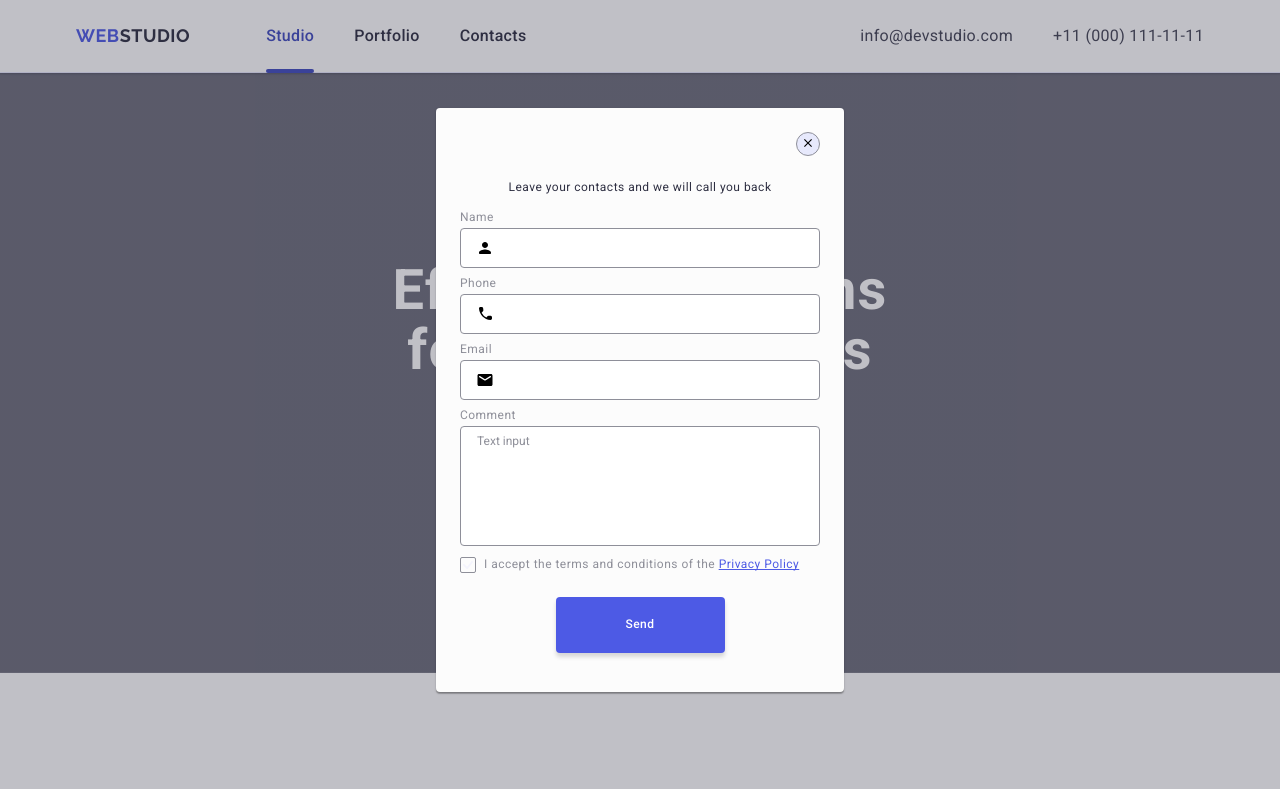
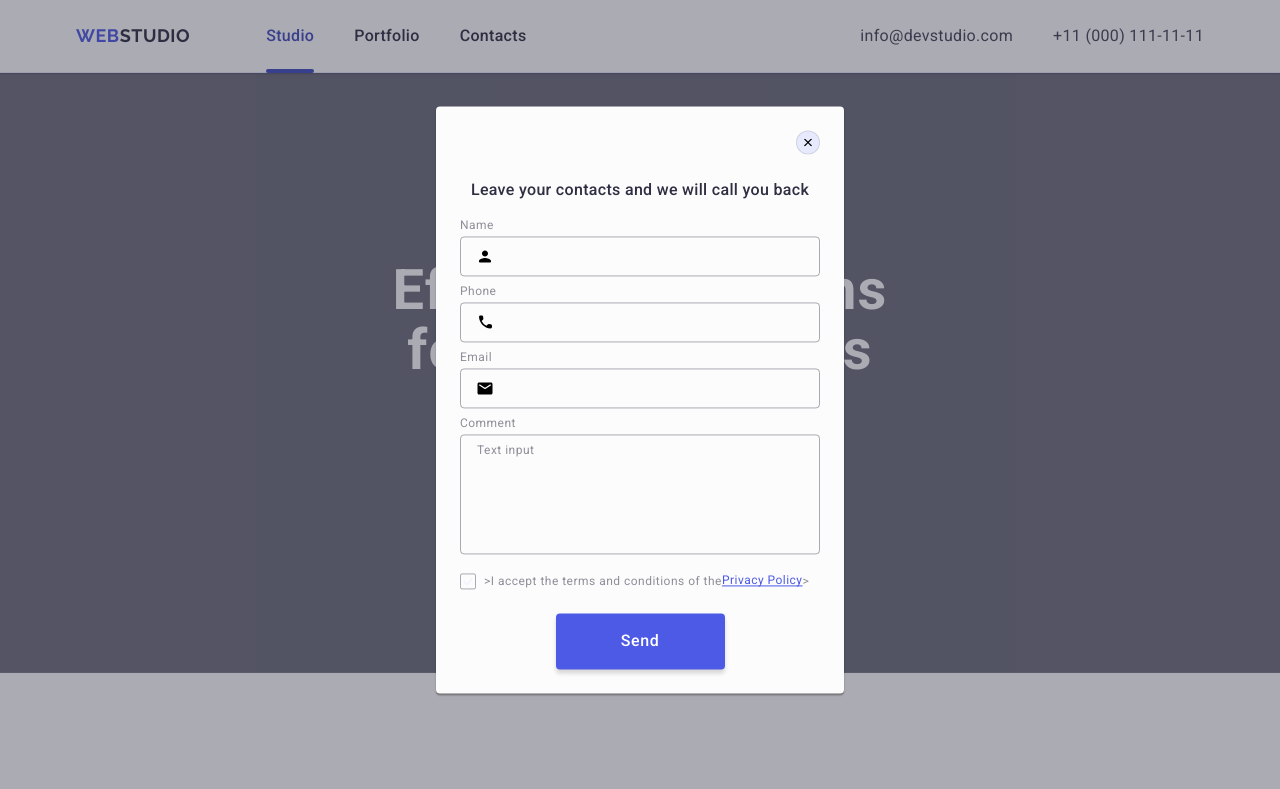
Before and after one commit to KovalchukODS/goit-markup-hw-05, a plain HTML site: page index.html in a window 1280 px wide. Shown: the top 789 px of the page. Drawn offline with nearby package versions, Linux system fonts and the light colour scheme.

Commit message:
hotfix/v1.1

```diff
--- a/css/style.css
+++ b/css/style.css
@@ -398,7 +398,7 @@ color: var(--Iris);
 	font-weight: 500;
 	color: var(--White);
 }
-.p-limited{
+.footer-title:nth-of-type(1){
 		max-width: 264px;
 }
 .socials-icons{
@@ -420,7 +420,7 @@ color: var(--Iris);
 	left: 0;
 	width: 100%;
 	height: 100%;
-	background-color: var(--NavyBlueModal);
+	background-color: rgba(46, 47, 66, 0.4);
 
 	opacity: 0;
 	visibility: hidden;
@@ -448,34 +448,47 @@ color: var(--Iris);
 	line-height: 1.17;
 	letter-spacing: 0.04em;
 	color: var(--LightSlate);
+	transition: transform 250ms cubic-bezier(0.4, 0, 0.2, 1);
 	transform: translate(-50%, -50%);
 }
 
 .modal-btn-close {
 	position: absolute;
+	display: flex;
+	align-items: center;
+	justify-content: center;
+	padding: 0;
 	top: 24px;
 	right: 24px;
 	width: 24px;
 	height: 24px;
 	border-radius: 50%;
-	border:1px solid var(--LightSlate);
+	border: 1px solid rgba(0, 0, 0, 0.1);
 	background-color: var(--CornFlower);
-	transition: border-color 250ms cubic-bezier(0.4, 0, 0.2, 1);
+	transition: background-color 250ms cubic-bezier(0.4, 0, 0.2, 1), border 250ms cubic-bezier(0.4, 0, 0.2, 1);
 }
 .modal-btn-close:focus, .modal-btn-close:hover{
 	fill: var(--White);
 	background-color: var(--Ocean);
+	border: none;
 }
 
-.modal-form-title {
+.modal-form-title{
 	margin-bottom: 16px;
+	font-weight: 500;
+	font-size: 16px;
+	line-height: 1.5;
 	text-align: center;
+	letter-spacing: 0.02em;
 	color: var(--NavyBlue);
 }
 .modal-form {
 }
 .modal-form-box{
 	margin-bottom: 8px;
+}
+.modal-form-box:nth-of-type(4){
+	margin-bottom: 16px;
 }
 .modal-form-label {
 	display: block;
@@ -489,20 +502,23 @@ color: var(--Iris);
 	width: 100%;
 	height: 40px;
 	padding: 11px 12px 11px 38px;
-	border: 1px solid var(--LightSlate);
+	border: 1px solid rgba(46, 47, 66, 0.4);
 	border-radius: 4px;
+	background-color: transparent;
 	outline: transparent;
 	transition: border-color 250ms cubic-bezier(0.4, 0, 0.2, 1);
 }
 .modal-form-input:focus{
-	border-color: var(--Ocean);
+	border-color: var(--Iris);
 }
 
 .modal-form-svg{
 	fill: black;
+	left: 16px;
 	position: absolute;
-	top: 8px;
-	left: 16px;
+	top: 50%;
+	transform: translateY(-50%);
+	transition: fill 250ms cubic-bezier(0.4, 0, 0.2, 1);
 }
 .modal-form-textarea{
 	resize: none;
@@ -511,11 +527,16 @@ color: var(--Iris);
 	border-radius: 4px;
 	width: 100%;
 	height: 120px;
-	border: 1px solid var(--LightSlate);
+	border: 1px solid rgba(46, 47, 66, 0.4);
+	line-height: 1.17;
+	letter-spacing: 0.04em;
+	color: rgba(46, 47, 66, 0.4);
+	background-color: transparent;
+	outline: transparent;
 	transition: border-color 250ms cubic-bezier(0.4, 0, 0.2, 1);
 }
 .modal-form-textarea:focus{
-	border-color: var(--Ocean);
+	border-color: var(--Iris);
 }
 .modal-form-textarea::placeholder{
 	color: var(--LightSlate);
@@ -524,19 +545,24 @@ color: var(--Iris);
 	margin-bottom: 24px;
 }
 .modal-form-agreement-checkbox:checked + .modal-form-agreement-label > .modal-form-custom-checkbox{
+	 border: none;
+	 fill: var(--Iris);
 	background-color: var(--Ocean);
 	border-color: var(--Ocean);
 }
 .modal-form-custom-checkbox{
+	display: inline-flex;
+	align-items: center;
+	justify-content: center;
 	margin-right: 8px;
 	width: 16px;
 	height: 16px;
 	border-radius: 2px;
-	border: 1px solid var(--LightSlate);
+	border: 1px solid rgba(46, 47, 66, 0.4);
+	fill: transparent;
 	cursor: pointer;
 	text-align: center;
-	transition: border-color 250ms cubic-bezier(0.4, 0, 0.2, 1),
-	background-color 250ms cubic-bezier(0.4, 0, 0.2, 1);
+	transition: background-color 250ms cubic-bezier(0.4, 0, 0.2, 1), border 250ms cubic-bezier(0.4, 0, 0.2, 1), fill 250ms cubic-bezier(0.4, 0, 0.2, 1);
 }
 .modal-form-agreement-label{
   display: flex;
@@ -563,10 +589,12 @@ color: var(--Iris);
 	box-shadow: 0 4px 4px 0 rgba(0, 0, 0, 0.15);
 	background: var(--Iris);
 	font-weight: 500;
+	font-size: 16px;
+	 line-height: 1.5;
 	letter-spacing: 0.04em;
 	text-align: center;
 	color: var(--White);
-	transition: background 250ms cubic-bezier(0.4, 0, 0.2, 1);
+	transition: background-color 250ms cubic-bezier(0.4, 0, 0.2, 1);
 }
 
 .modal-btn-submit:hover, .modal-btn-submit:focus{
--- a/index.html
+++ b/index.html
@@ -453,7 +453,7 @@
           <a href="./index.html" class="footer-logo logo"
             >Web<span class="logo-cloud">Studio</span></a
           >
-          <p class="footer-title p-limited">
+          <p class="footer-title">
             Increase the flow of customers and sales for your business with
             digital marketing & growth solutions.
           </p>
@@ -494,6 +494,8 @@
         <div class="footer-subscription">
           <p class="footer-title">Subscribe</p>
           <div class="subscription-box">
+            <form action="post">
+              <label for="user-sub-email">
                 <input
                   class="subscription-input"
                   type="email"
@@ -501,12 +503,14 @@
                   id="user-sub-email"
                   placeholder="E-mail"
                 />
-            <button class="button subscription-button">
+              </label>
+              <button type="submit" class="button subscription-button">
                 <span>Subscribe</span>
                 <svg class="subscription-svg" width="24" height="24">
                   <use href="./images/icons.svg#icon-plane"></use>
                 </svg>
               </button>
+            </form>
           </div>
         </div>
       </div>
@@ -566,30 +570,29 @@
             </div>
           </div>
           <div class="modal-form-box">
-            <label class="modal-form-label" for="user-message">Comment</label>
+            <label class="modal-form-label" for="user-comment">Comment</label>
             <textarea
               class="modal-form-textarea"
-              name="user-message"
-              id="user-message"
+              name="user-comment"
+              id="user-comment"
               placeholder="Text input"
             ></textarea>
           </div>
           <div class="modal-form-agreement">
             <input
               type="checkbox"
-              name=""
-              id="user-check"
+              name="user-agreed"
+              value="true"
+              id="user-privacy"
               class="modal-form-agreement-checkbox visually-hidden"
             />
-            <label class="modal-form-agreement-label" for="user-check"
+            <label class="modal-form-agreement-label" for="user-privacy"
               ><span class="modal-form-custom-checkbox">
                 <svg width="10" height="8">
-                  <use href="./images/icons.svg#icon-check"></use></svg></span
-              ><span
+                  <use href="./images/icons.svg#icon-check"></use></svg
+              ></span>
               >I accept the terms and conditions of the
-                <a class="modal-form-agreement-link" href=""
-                  >Privacy Policy</a
-                ></span
+              <a class="modal-form-agreement-link" href="">Privacy Policy</a>
               >
             </label>
           </div>
```
Lines whose indentation alone changed are shown as unchanged.
